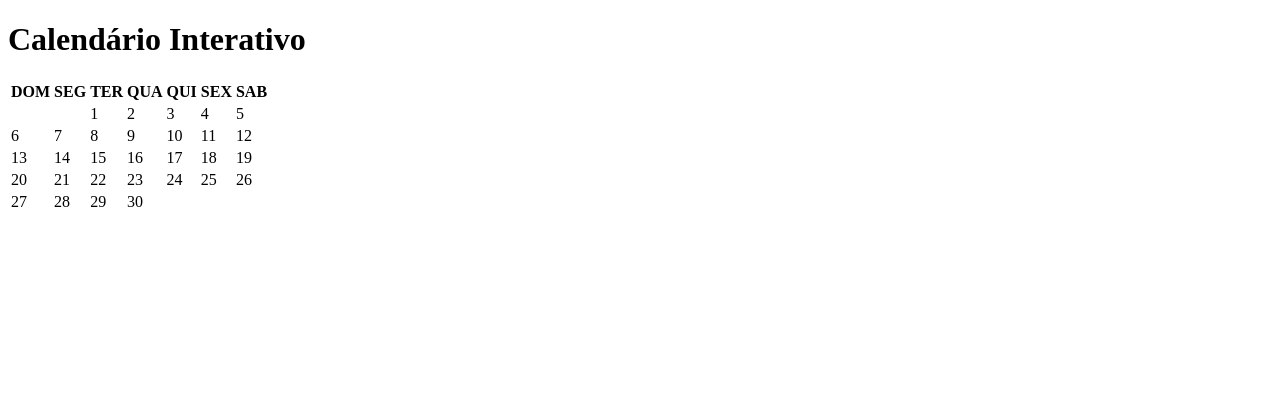
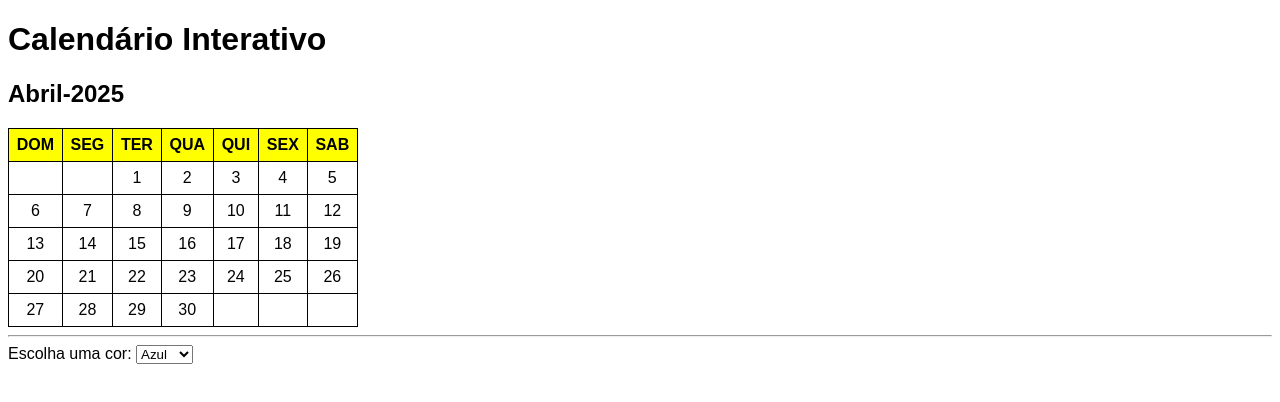
Before and after one commit to RamonPol10/calendario-interativo, a plain HTML site: page index.html in a window 1280 px wide. Drawn offline with Linux system fonts and the light colour scheme.

Commit message:
Arrumei grande parte do CSS

```diff
--- a/index.html
+++ b/index.html
@@ -5,13 +5,14 @@
     <meta http-equiv='X-UA-Compatible' content='IE=edge'>
     <title>Calendário Interativo</title>
     <meta name='viewport' content='width=device-width, initial-scale=1'>
-    <link rel='stylesheet' type='text/css' media='screen' href='main.css'>
-    <script src='main.js'></script>
+    <link rel='stylesheet' type='text/css' media='screen'
+    href='main.css'>
 </head>
 <body>
     <h1>Calendário Interativo</h1>
+    <h2>Abril-2025</h2>
 
-    <table>
+    <table class="calendar" id="calendar">
         <tr>
             <th>DOM</th>
             <th>SEG</th>
@@ -67,5 +68,14 @@
             <td></td>
         </tr>
     </table>
+    <hr>
+    <label for="">Escolha uma cor:</label>
+    <select  id="color">
+        <option value="LightBlue">Azul</option>
+        <option value="PaleGreen">Verde</option>
+        <option value="LightPink">Rosa</option>
+        <option value="SlateBlue">Roxo</option>
+    </select>
+    <script src='main.js'></script>
 </body>
 </html>
--- /dev/null
+++ b/main.css
@@ -0,0 +1,16 @@
+*{
+    font-family: Arial, Helvetica, sans-serif;
+}
+
+
+.calendar, th, td{
+    border: 1px solid black;
+    border-collapse: collapse;
+    text-align: center;
+    width: 350px;
+    height: 30px;
+}
+
+th{
+    background-color: yellow;
+}
```
